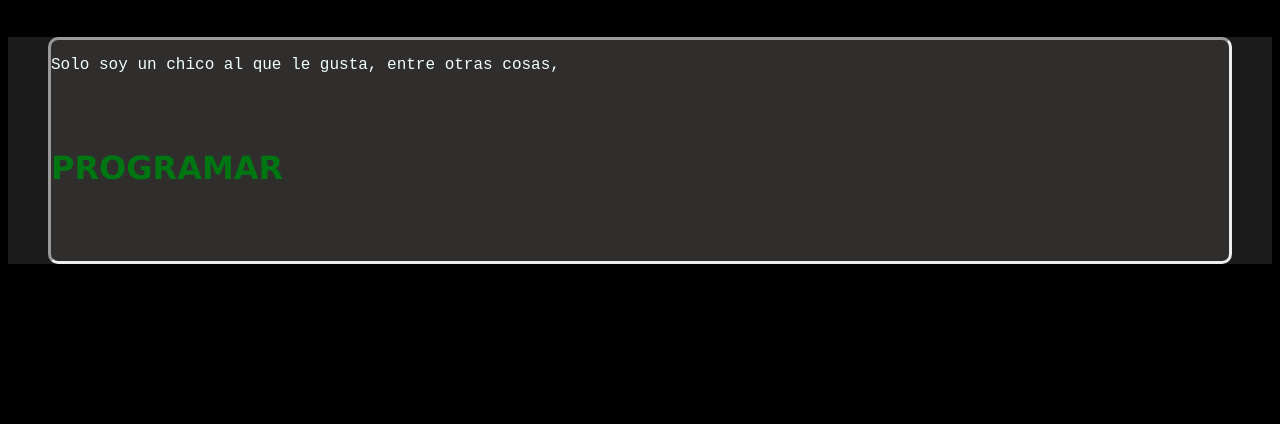
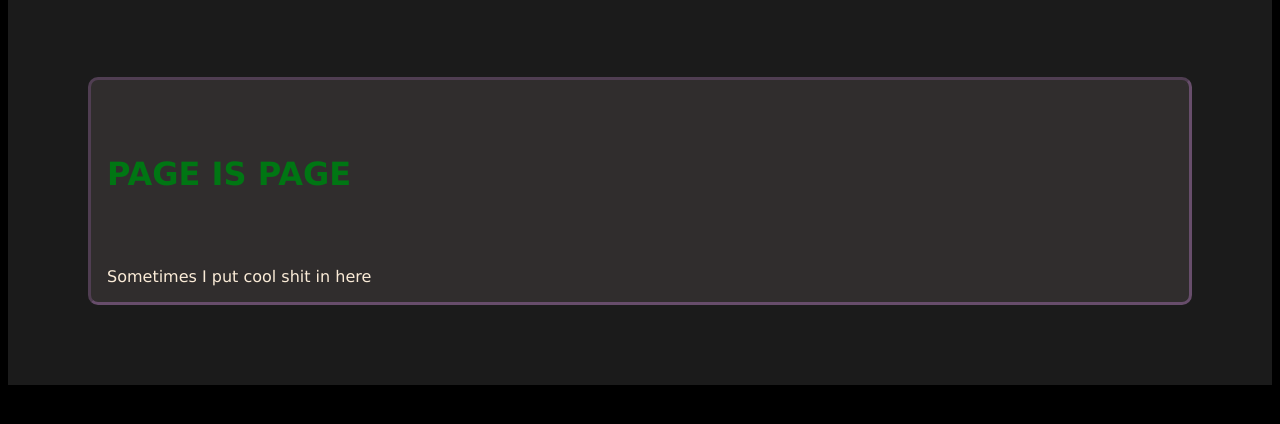
Before and after one commit to AcunaTomas/ThePortaFolio, a plain HTML site: page index.html in a window 1280 px wide. Shown: the part 144-568 px from the top of the page. Drawn offline with Linux system fonts and the light colour scheme.

Commit message:
Juandates in progress

```diff
--- a/assets/css/style.css
+++ b/assets/css/style.css
@@ -80,6 +80,7 @@ div.body
   background-color: rgb(27, 27, 27);
   color: antiquewhite;
   margin: 0;
+  padding: 5vh;
 }
 
 .SquareContainer
@@ -88,6 +89,11 @@ div.body
   background-color: rgb(48, 45, 45);
   border-radius: 10px;
   border-style: inset;
+  border-color: rgba(232, 153, 252, 0.300);
+}
+.SquareContainer div
+{
+  margin: 2vh;
 }
 
 /* Everything related to text */
--- a/index.html
+++ b/index.html
@@ -30,10 +30,13 @@ Algun dia voy a poner esto en algun boxart o algo asi.
     <div style="background-color: rgb(48, 45, 45);">
     </div>
     <div class="SquareContainer">
-        <p class="Text">
-            Solo soy un chico al que le gusta, entre otras cosas,
-            <h6 class="rainbow" style="font-size: 200%;">PROGRAMAR</h6>
-        </p>
+        <div>
+            <p class="Text">
+                <h6 class="rainbow" style="font-size: 200%;">PAGE IS PAGE</h6>
+                <p>Sometimes I put cool shit in here</p>
+            </p>
+        </div>
+
     </div>
 
 
```
Also changed, not shown: assets/js/Gameplay.js (+16 -2 lines).
